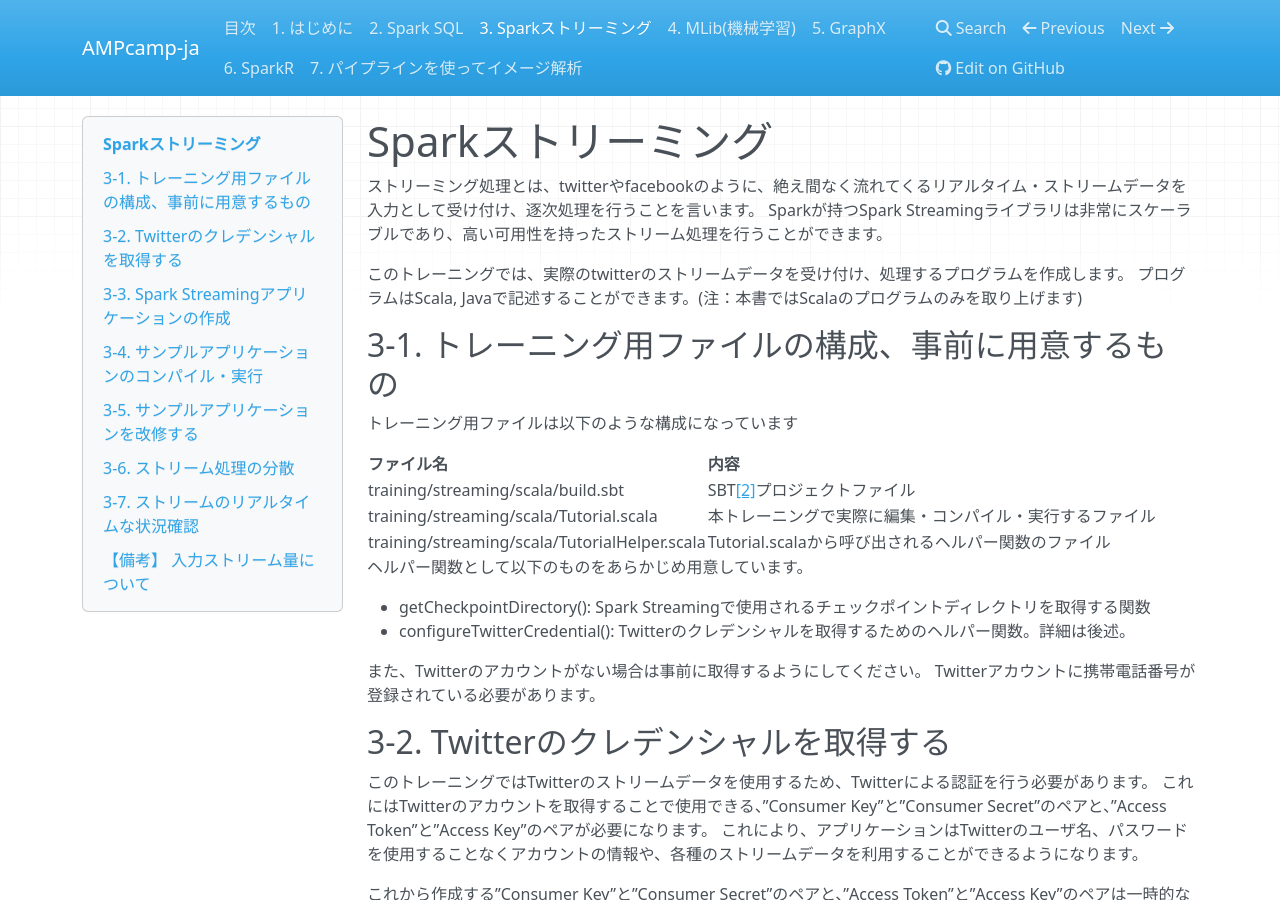
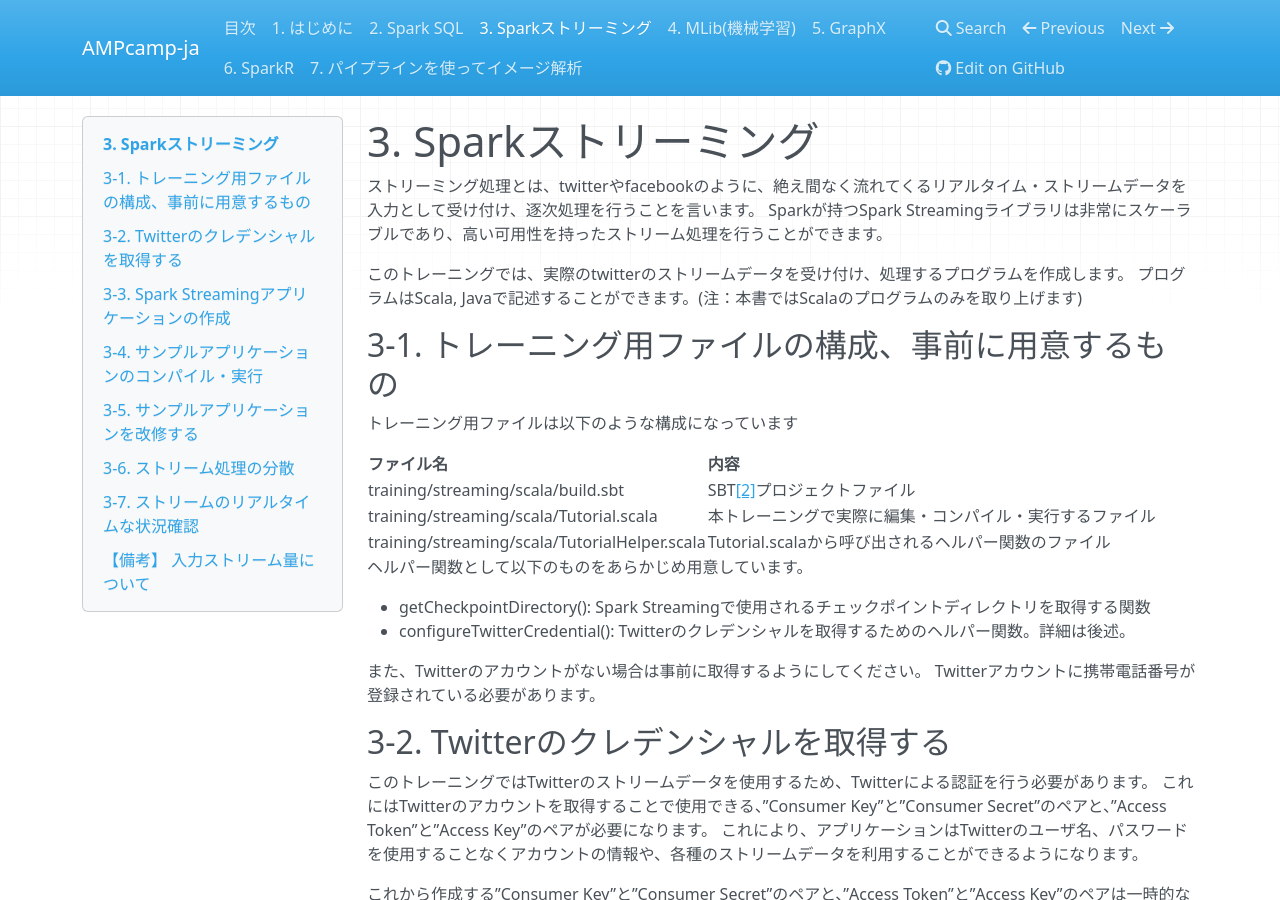
Before and after one commit to m-kiuchi/AMPcamp-ja, an MkDocs documentation site: the page built from docs/spark-streaming.md, in a window 1280 px wide and 900 px high. Built offline with MkDocs 1.6.1, drawn with Linux system fonts in a browser that asks for light colours; nearby versions of some CDN libraries; old or Windows-style settings are respelled for this version of MkDocs.

Commit message:
Update spark-streaming.md

```diff
--- a/docs/spark-streaming.md
+++ b/docs/spark-streaming.md
@@ -1,4 +1,4 @@
-# Sparkストリーミング
+# 3. Sparkストリーミング
 ストリーミング処理とは、twitterやfacebookのように、絶え間なく流れてくるリアルタイム・ストリームデータを入力として受け付け、逐次処理を行うことを言います。
 Sparkが持つSpark Streamingライブラリは非常にスケーラブルであり、高い可用性を持ったストリーム処理を行うことができます。
 
```
